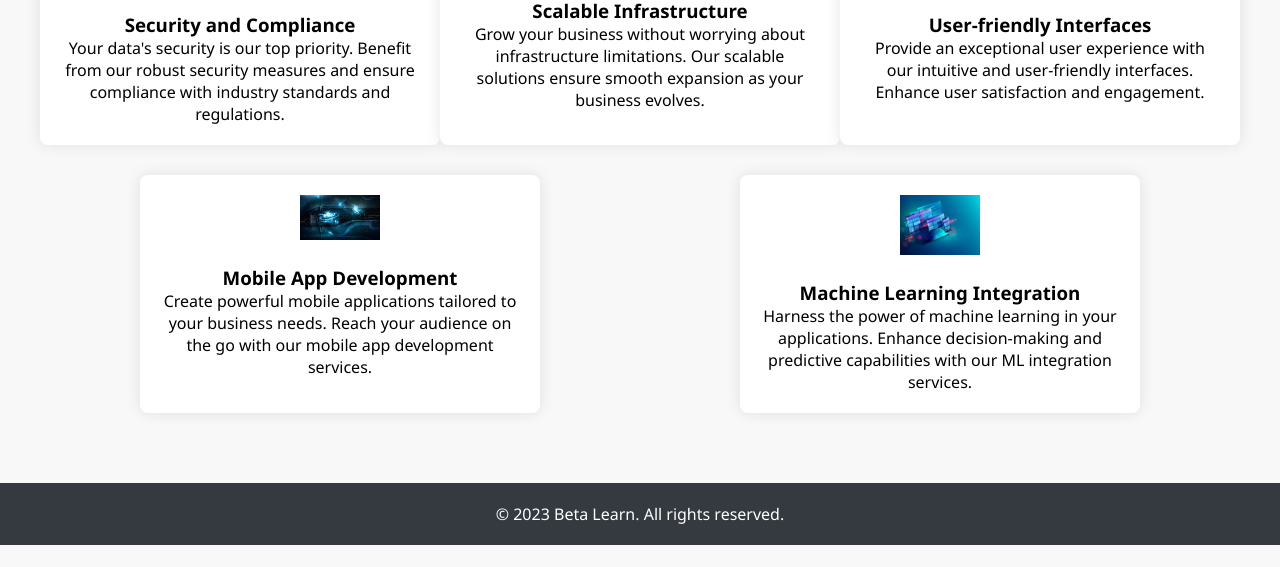
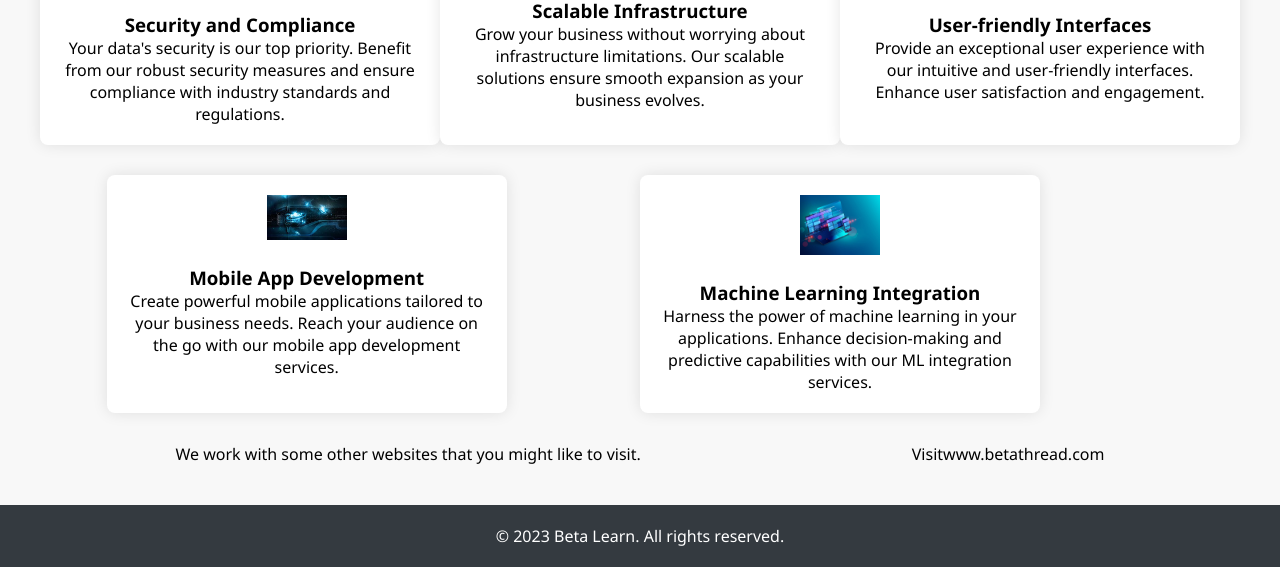
Before and after one commit to Godfrey1000/Godfrey1000.github.io, a plain HTML site: page features.html in a window 1280 px wide. Shown: the part 648-1215 px from the top of the page. Before the commit the page ends 1193 px from the top, so only its background shows below. Drawn offline with Linux system fonts and the light colour scheme.

Commit message:
This project was developed with HTML and CSS

```diff
--- a/features.html
+++ b/features.html
@@ -74,6 +74,9 @@
             <h3>Machine Learning Integration</h3>
             <p>Harness the power of machine learning in your applications. Enhance decision-making and predictive capabilities with our ML integration services.</p>
         </div>
+        <br />
+        <p>We work with some other websites that you might like to visit.</p>
+        <p>Visit<a href="https://www.betathread.com"></a>www.betathread.com</p>
     </section>
 
     <footer>
```
